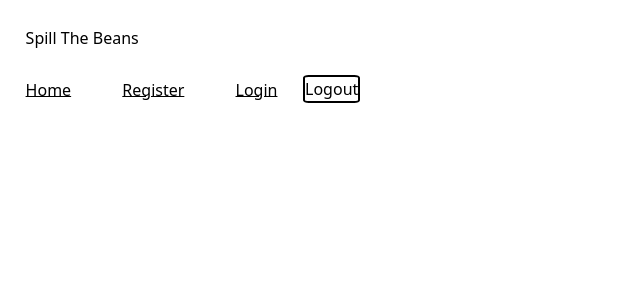
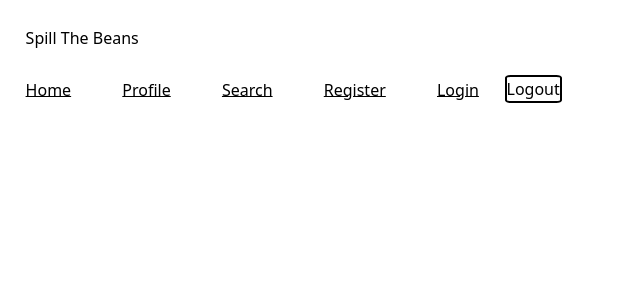
Before and after one commit to camillegonzales/mern-coffee-review, a React (Create React App) app in the folder client/: page /profile in a window 1280 px wide. Shown: the top 300 px of the page, without its empty margins (0-640 px from the left). Built offline with nearby package versions, Linux system fonts and the light colour scheme.

Commit message:
created link to user profile

```diff
--- a/client/src/App.js
+++ b/client/src/App.js
@@ -23,7 +23,7 @@ function App() {
         <Route path="/login" element={<Login />} />
         <Route path="/search" element={<Search />} />
         <Route path="/shop/:id" element={<ShopProfile />} />
-        <Route path="/user/:id" element={<UserProfile />} />
+        <Route path="/profile" element={<UserProfile />} />
         <Route path="/add-review" element={<AddReview />} />
         <Route path="/edit-review/:id" element={<EditReview />} />
       </Routes>
--- a/client/src/components/Navbar.js
+++ b/client/src/components/Navbar.js
@@ -4,6 +4,8 @@ export default function Navbar() {
     return (
         <nav>
             <Link to='/'>Home</Link>
+            <Link to='/profile'>Profile</Link>
+            <Link to='/search'>Search</Link>
             <Link to='/register'>Register</Link>
             <Link to='/login'>Login</Link>
             <button>Logout</button>
--- a/client/src/pages/UserProfile.js
+++ b/client/src/pages/UserProfile.js
@@ -0,0 +1,11 @@
+import React from 'react'
+
+const UserProfile = () => {
+  return (
+    <div>
+
+    </div>
+  )
+}
+
+export default UserProfile;
```
